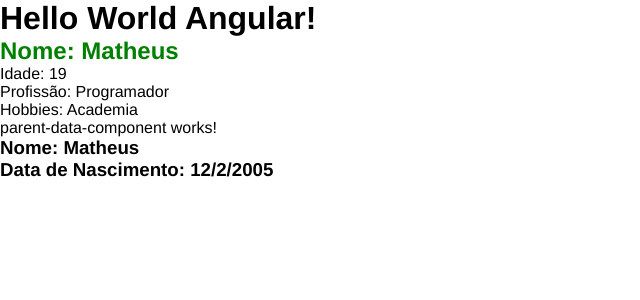
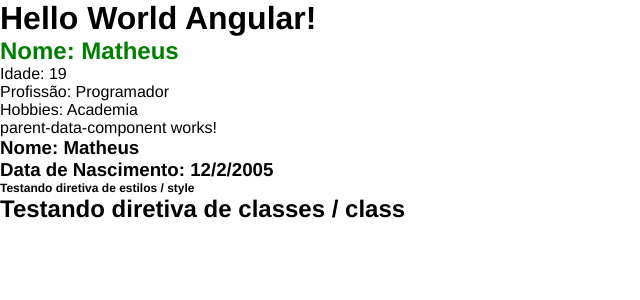
Before and after one commit to obrandemburg/Angular, an Angular app in the folder curso-angular-13/: page / in a window 1280 px wide. Shown: the top 300 px of the page, without its empty margins (0-640 px from the left). Built offline with nearby package versions, Linux system fonts and the light colour scheme.

Commit message:
Diretivas do Angular - #08

```diff
--- a/curso-angular-13/src/app/app.html
+++ b/curso-angular-13/src/app/app.html
@@ -1,3 +1,4 @@
 <h1>Hello World Angular!</h1>
 <app-first-component></app-first-component>
 <app-parent-data-component [name] = "userName" [dataNascimento]="birthDate"></app-parent-data-component>
+<app-directives></app-directives>
--- a/curso-angular-13/src/app/app.ts
+++ b/curso-angular-13/src/app/app.ts
@@ -2,9 +2,10 @@ import { Component, signal } from '@angular/core';
 import { RouterOutlet } from '@angular/router';
 import { FirstComponent } from './components/first-component/first-component';
 import { ParentDataComponent } from './components/parent-data-component/parent-data-component';
+import { Directives } from './components/directives/directives';
 
 @Component({
-  imports: [RouterOutlet, FirstComponent, ParentDataComponent],
+  imports: [RouterOutlet, FirstComponent, ParentDataComponent, Directives],
   selector: 'app-root',
   styleUrl: './app.css',
   templateUrl: './app.html',
--- /dev/null
+++ b/curso-angular-13/src/app/components/directives/directives.html
@@ -0,0 +1,2 @@
+<h2 [ngStyle]="{'font-size': '12px' }">Testando diretiva de estilos / style</h2>
+<h2 [ngClass]="classes">Testando diretiva de classes / class</h2>
--- /dev/null
+++ b/curso-angular-13/src/app/components/directives/directives.ts
@@ -0,0 +1,13 @@
+import { Component } from '@angular/core';
+import { NgClass, NgStyle } from '@angular/common';
+
+@Component({
+  imports: [NgStyle, NgClass],
+  selector: 'app-directives',
+  styleUrl: './directives.css',
+  templateUrl: './directives.html',
+})
+export class Directives {
+  classes = ['text-success', 'text-uppercase'];
+
+}
```
Also changed, not shown: curso-angular-13/src/app/components/directives/directives.css (added), 1 other file (tests, documents, lock files or other folders).
